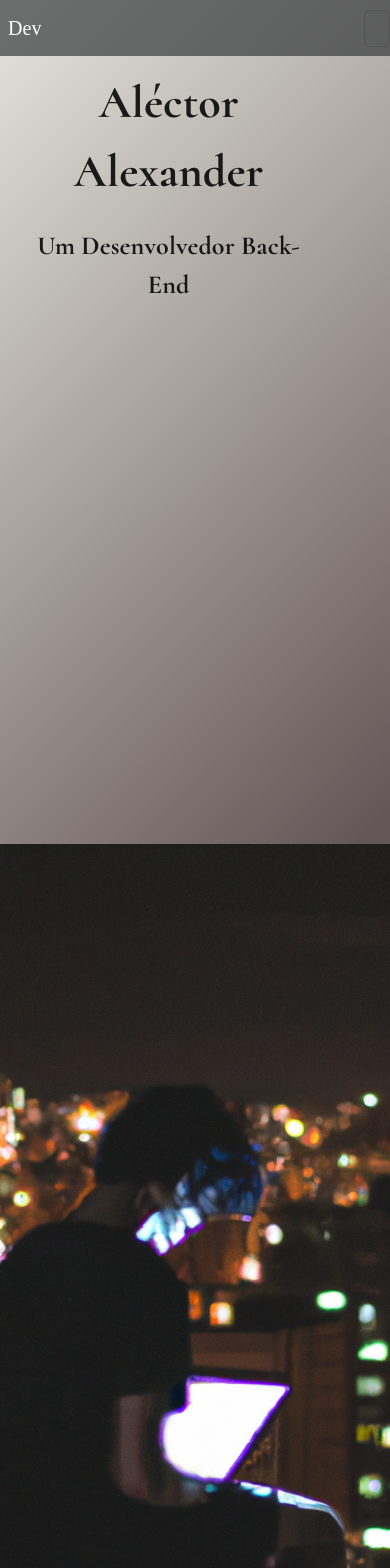
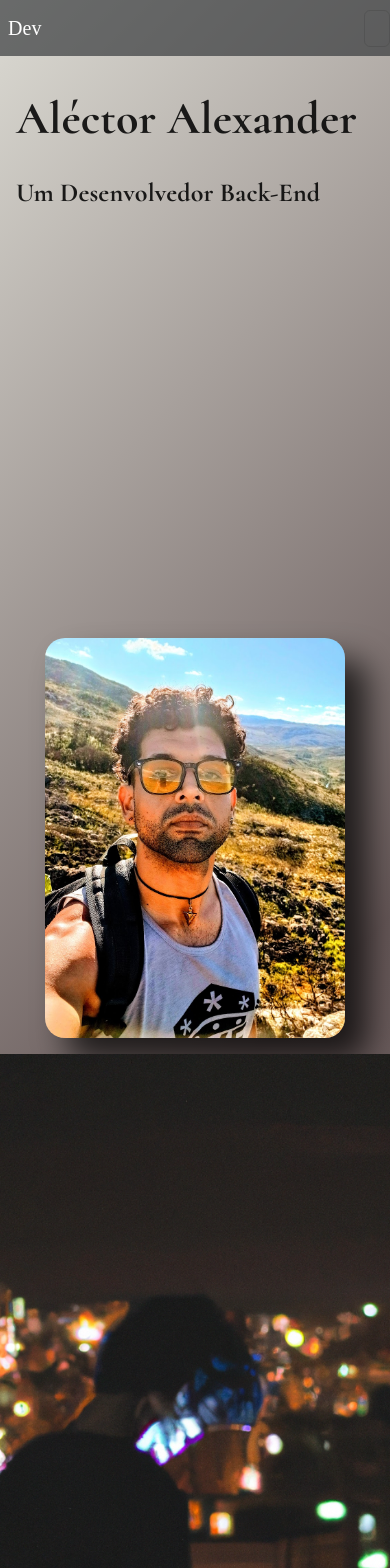
Before and after one commit to AlectorAlexander/portflowlio, a React (Vite) app: page / in a window 390 px wide. Shown: the top 1568 px of the page. Built offline with nearby package versions, Linux system fonts and the light colour scheme; a web font is replaced by a local one.

Commit message:
styles: css aprimorado

```diff
--- a/src/styles/Home.css
+++ b/src/styles/Home.css
@@ -1,118 +1,172 @@
 .bio {
+
   padding: 0 32px;
   display: flex;
   flex-direction: row;
   align-items: center;
-  flex-wrap: wrap;
+  justify-content: space-between;
   height: 100vh;
   max-width: 100vw;
-  justify-content: space-around;
   background: linear-gradient(-45deg, #5e5858f8, #3c222299, #301d1dbe, #c6c6b267, #fdfdfd);
   background-size: 400% 400%;
   animation: gradient 4s ease forwards;
-	height: 100vh;
+  overflow: hidden; /* impede a imagem de invadir outros componentes */
 }
 
 @keyframes gradient {
-	0% {
-		background-position: 100% 50%;
-	}
-  50% {
-		background-position: 50% 100%;
-	}
-	100% {
-		background-position: 0% 50%;
-	}
+  0% { background-position: 100% 50%; }
+  50% { background-position: 50% 100%; }
+  100% { background-position: 0% 50%; }
 }
 
-
+/* TEXTOS */
 .bio-text {
+  text-align: left !important;
   display: flex;
   flex-direction: column;
+  justify-content: flex-start;
   text-align: left;
-    min-width: 50vw;
-    width: 70vw;
+  min-width: 50%;
   max-width: 700px;
-    height: 452px;
+  height: auto;
+  z-index: 2;
 }
-
-  #my-picture {
-    transition: opacity 0.9s ease-in-out, box-shadow 0.9s ease-in-out;
-  }
-
-
-
-
 
 .type-animation {
   margin-top: 20px;
   font-family: 'Cormorant', serif;
   font-weight: 900;
+  font-size: 46px;
 }
 
 .type-animation2 {
   font-family: 'Cormorant', serif;
   font-size: 20px;
+  margin-top: 1rem;
 }
 
-
+/* IMAGEM */
 .photo-container {
-    width: 450px;
-    border-radius: 20px;
+  max-width: 450px;
+  min-width: 250px;
+  flex-shrink: 1;
+  flex-grow: 0;
+  z-index: 1;
 }
 
-  .photo-container img {
-    min-width: 100%;
-    height: 100%;
+.photo-container img,
+#my-picture {
+  width: 100%;
+  height: auto;
   object-fit: cover;
   border-radius: 20px;
   box-shadow: 0px 0px 10px rgba(0, 0, 0, 0.3);
+  transition: opacity 0.9s ease-in-out, box-shadow 0.9s ease-in-out;
 }
 
-  @media screen and (max-width: 680px) {
-    #my-picture {
-      display: none
-     }
+/* TABLETS E PEQUENAS TELAS - quebra controlada */
+@media screen and (max-width: 1181px) {
   .bio {
-  display: flex;
+
     flex-direction: column;
-  min-height: 100vh;
     align-items: center;
-  flex-wrap: wrap;
-  max-width: 100vw;
-  justify-content: center;
+    justify-content: flex-start;
+    padding-top: 2rem;
+    height: auto;
   }
   .bio-text {
+    text-align: left !important;
     text-align: center;
-    height: 100%;
+    width: 90%;
+    height: auto;
+    min-height: 390px !important;
   }
 
-
+  .photo-container {
+    width: 70%;
+    max-width: 350px;
+    margin-top: 2rem;
+  }
 }
 
+/* CELULARES - layout vertical com imagem SEMPRE aparecendo */
+@media screen and (max-width: 680px) {
+  .bio {
 
-  @media screen and (min-width: 681px) and  (max-width: 1013px) {
-    .bio {
-  display: flex;
     flex-direction: column;
-  align-items: center;
-  flex-wrap: wrap;
-  max-width: 100vw;
-  justify-content: center;
-}
-.bio-text {
-    text-align: center;
-    min-width: 30vw;
-    height: 378px;
+    padding: 1rem;
+    height: auto;
   }
 
-  .photo-container img {
-    min-width: 100%;
-    height: 100%;
-    object-fit: cover;
-    border-radius: 20px;
-    box-shadow: 0px 0px 10px rgba(0, 0, 0, 0.3);
-    margin-top: 40px;
+  .bio-text {
+    text-align: left !important;
+    text-align: center;
+    width: 100%;
+    padding: 0;
+    min-height: 390px !important;
   }
 
+  .photo-container {
+    width: 100%;
+    max-width: 300px;
+    margin-top: 1.5rem;
   }
+
+  #my-picture {
+    display: block; /* garantir que a imagem não suma */
+  }
+}
+
+@media screen and (max-width: 425px) {
+  .bio {
+
+    flex-direction: column;
+    padding: 1rem;
+    height: auto;
+  }
+
+  .bio-text {
+    text-align: left !important;
+    text-align: center;
+    width: 100%;
+    padding: 0;
+    min-height: 550px !important;
+  }
+
+  .photo-container {
+    width: 100%;
+    max-width: 300px;
+    margin-top: 1.5rem;
+  }
+
+  #my-picture {
+    display: block; /* garantir que a imagem não suma */
+  }
+}
+
+@media screen and (max-width: 330px) {
+  .bio {
+
+    flex-direction: column;
+    padding: 1rem;
+    height: auto;
+  }
+
+  .bio-text {
+    text-align: left !important;
+    text-align: center;
+    width: 100%;
+    padding: 0;
+    min-height: 760px !important;
+  }
+
+  .photo-container {
+    width: 100%;
+    max-width: 300px;
+    margin-top: 1.5rem;
+  }
+
+  #my-picture {
+    display: block; /* garantir que a imagem não suma */
+  }
+}
```
Lines whose indentation alone changed are shown as unchanged.
